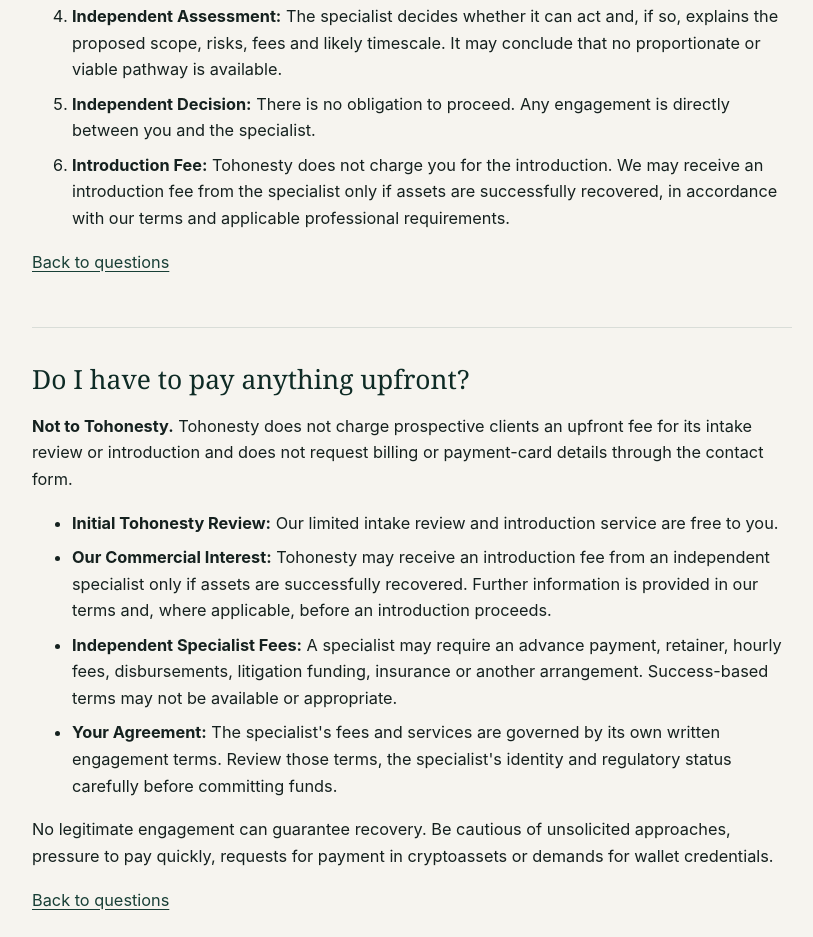
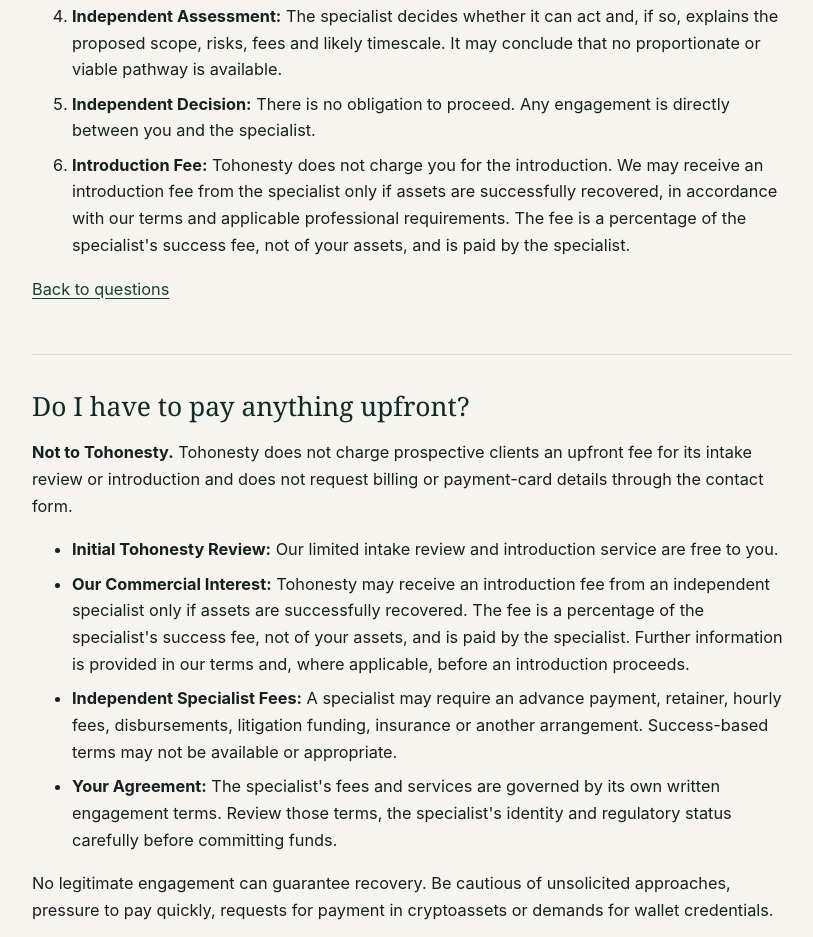
Before and after one commit to tohonesty/tohonesty-static-site, a website: page public/faqs/index.html in a window 1280 px wide. Shown: the part 6497-7434 px from the top of the page, without its empty margins (228-1041 px from the left). Drawn offline with Linux system fonts and the light colour scheme.

Commit message:
Client terms 6.3 and FAQs: fee is a percentage of the specialist's success fee, not of assets recovered
Co-authored-by: tohonesty <tohonesty@users.noreply.github.com>

```diff
--- a/public/faqs/index.html
+++ b/public/faqs/index.html
@@ -153,7 +153,7 @@
       <li><strong>Express Consent:</strong> We will seek your permission before disclosing your contact details to a proposed specialist.</li>
       <li><strong>Independent Assessment:</strong> The specialist decides whether it can act and, if so, explains the proposed scope, risks, fees and likely timescale. It may conclude that no proportionate or viable pathway is available.</li>
       <li><strong>Independent Decision:</strong> There is no obligation to proceed. Any engagement is directly between you and the specialist.</li>
-      <li><strong>Introduction Fee:</strong> Tohonesty does not charge you for the introduction. We may receive an introduction fee from the specialist only if assets are successfully recovered, in accordance with our terms and applicable professional requirements.</li>
+      <li><strong>Introduction Fee:</strong> Tohonesty does not charge you for the introduction. We may receive an introduction fee from the specialist only if assets are successfully recovered, in accordance with our terms and applicable professional requirements. The fee is a percentage of the specialist's success fee, not of your assets, and is paid by the specialist.</li>
     </ol>
 <p><a href="#faq-index">Back to questions</a></p>
 </section>
@@ -162,7 +162,7 @@
     <p><strong>Not to Tohonesty.</strong> Tohonesty does not charge prospective clients an upfront fee for its intake review or introduction and does not request billing or payment-card details through the contact form.</p>
     <ul>
       <li><strong>Initial Tohonesty Review:</strong> Our limited intake review and introduction service are free to you.</li>
-      <li><strong>Our Commercial Interest:</strong> Tohonesty may receive an introduction fee from an independent specialist only if assets are successfully recovered. Further information is provided in our terms and, where applicable, before an introduction proceeds.</li>
+      <li><strong>Our Commercial Interest:</strong> Tohonesty may receive an introduction fee from an independent specialist only if assets are successfully recovered. The fee is a percentage of the specialist's success fee, not of your assets, and is paid by the specialist. Further information is provided in our terms and, where applicable, before an introduction proceeds.</li>
       <li><strong>Independent Specialist Fees:</strong> A specialist may require an advance payment, retainer, hourly fees, disbursements, litigation funding, insurance or another arrangement. Success-based terms may not be available or appropriate.</li>
       <li><strong>Your Agreement:</strong> The specialist's fees and services are governed by its own written engagement terms. Review those terms, the specialist's identity and regulatory status carefully before committing funds.</li>
     </ul>
```
Also changed, not shown: public/client-terms/index.html (+1 -1 lines).
